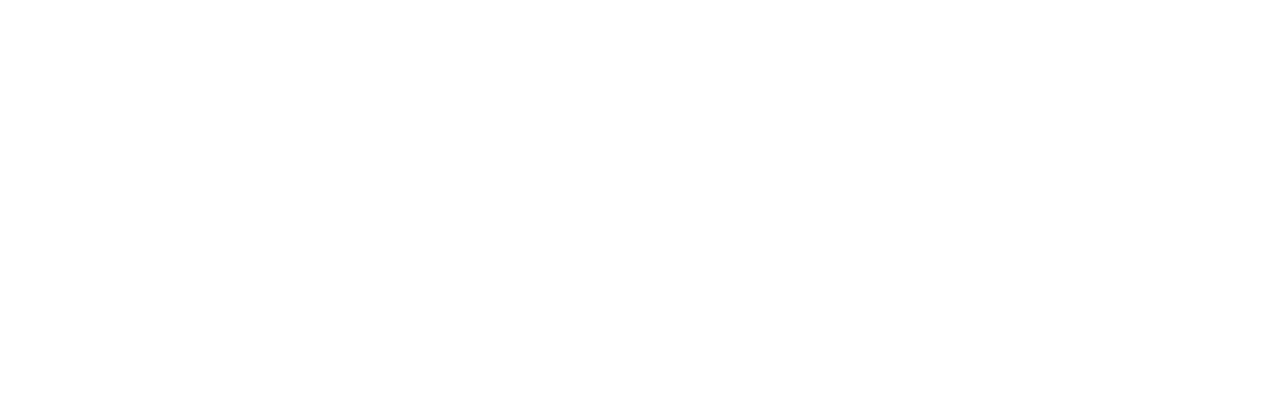
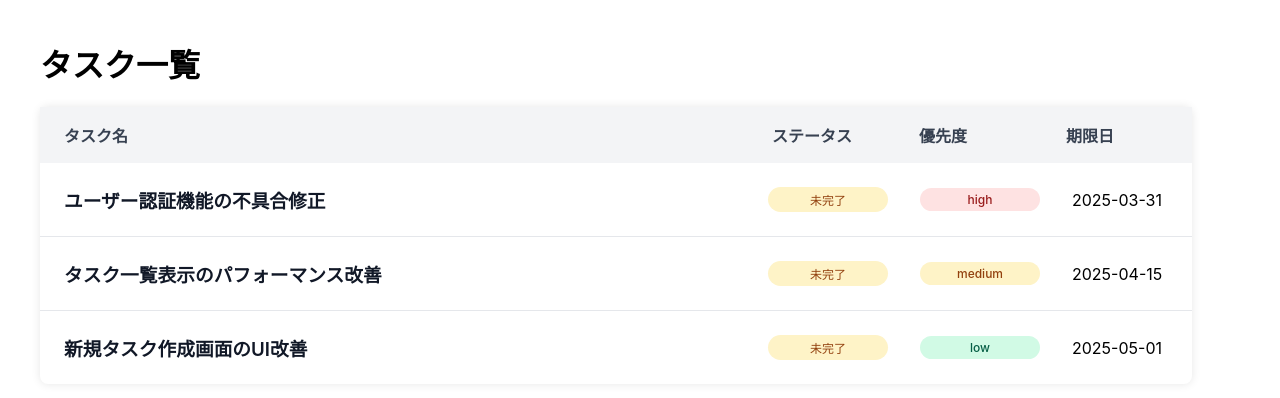
Before and after one commit to zawawa03/react-task-app, a React (Vite) app: page /tasks in a window 1280 px wide. Before the commit this address had no page. Shown: the top 398 px of the page. Built offline with nearby package versions, Linux system fonts and the light colour scheme.

Commit message:
task_index

```diff
--- a/src/App.tsx
+++ b/src/App.tsx
@@ -1,10 +1,12 @@
 import { Route, Routes } from "react-router-dom";
 import HomePage from "./pages/home";
+import TaskListPage from "./pages/tasks/taskListPage";
 
 function App() {
   return (
     <Routes>
       <Route path="/" element={<HomePage />} />
+      <Route path="/tasks" element={<TaskListPage />} />
     </Routes>
   );
 }
--- /dev/null
+++ b/src/features/tasks/components/TaskCard.tsx
@@ -0,0 +1,39 @@
+import { Link } from "react-router-dom";
+import type { Priority, Task } from "../../../types/task";
+import styles from "../styles/TaskCard.module.css"
+
+type Props = {
+  task: Task;
+};
+
+export default function TaskCard( { task }: Props) {
+  const getPriorityClass = (priority: Priority): string => {
+    switch (priority.toLowerCase()) {
+      case "high":
+        return styles.highPriority
+      case "medium":
+        return styles.mediumPriority
+      case "low":
+        return styles.lowPriority
+      default:
+        return styles.defaultPriority
+    }
+  }
+
+  const getStatusLabel = (status: boolean): string => {
+    return status ? "完了" : "未完了";
+  };
+
+  return (
+    <div className={styles.taskCard}>
+      <Link to={`/tasks/${task.id}`} className={styles.detailLink}>
+        <h3 className={styles.taskTitle}>{task.title}</h3>
+      </Link>
+      <p className={`${styles.badge} ${task.status ? styles.completed : styles.incomplete}`}>
+        {getStatusLabel(task.status)}
+      </p>
+      <p className={`${styles.badge} ${getPriorityClass(task.priority)}`}>{task.priority}</p>
+      <p className={`${styles.taskDueDate}`}>{task.dueDate}</p>
+    </div>
+  );
+}
--- /dev/null
+++ b/src/features/tasks/containers/TaskListContainer.tsx
@@ -0,0 +1,36 @@
+import { useEffect, useState } from "react";
+import { getTasks  } from "../hooks/getTasks";
+import type { Task } from "../../../types/task";
+import TaskCard from "../components/TaskCard";
+import styles from "../styles/TaskListContainer.module.css";
+
+export default function TaskListContainer() {
+  const [tasks, setTasks] = useState<Task[]>([]);
+
+  useEffect(() => {
+    const fetchTasks = async () => {
+      const fetchedTasks = await getTasks();
+      setTasks(fetchedTasks);
+    };
+    fetchTasks();
+  }, []);
+
+  return (
+    <div className={styles.container}>
+      <h1>タスク一覧</h1>
+      <div className={styles.tableContainer}>
+        <div className={styles.header}>
+          <div>タスク名</div>
+          <div>ステータス</div>
+          <div>優先度</div>
+          <div>期限日</div>
+        </div>
+        <div className={styles.taskList}>
+          {tasks.map((task) => (
+            <TaskCard key={task.id} task={task} />
+          ))}
+        </div>
+      </div>
+    </div>
+  );
+};
--- /dev/null
+++ b/src/features/tasks/hooks/getTasks.ts
@@ -0,0 +1,8 @@
+import type { Task } from "../../../types/task";
+import { mockTasks } from "../mocks/task";
+
+export const getTasks = (): Promise<Task[]> => {
+  return new Promise((resolve) => {
+    setTimeout(() => resolve([...mockTasks]));
+  });
+};
--- /dev/null
+++ b/src/features/tasks/mocks/task.ts
@@ -0,0 +1,34 @@
+import type { Task } from "../../../types/task";
+
+export const mockTasks: Task[] = [
+  {
+    id: 1,
+    title: "ユーザー認証機能の不具合修正",
+    description: "ユーザーがログイン時に、不正なトークンエラーが発生する問題を修正します。",
+    status: false,
+    priority: "high",
+    dueDate: "2025-03-31",
+    createdAt: "2025-02-17T10:00:00Z",
+    updatedAt: "2025-02-17T10:00:00Z",
+  },
+  {
+    id: 2,
+    title: "タスク一覧表示のパフォーマンス改善",
+    description: "タスク一覧ページで、タスクが大量にある場合の表示遅延を改善します。不要な再レンダリングを防ぐため、コンポーネントの最適化を実施してください。",
+    status: false,
+    priority: "medium",
+    dueDate: "2025-04-15",
+    createdAt: "2025-02-17T10:00:00Z",
+    updatedAt: "2025-02-17T10:00:00Z",
+  },
+  {
+    id: 3,
+    title: "新規タスク作成画面のUI改善",
+    description: "新規タスク作成画面の入力フォームのユーザビリティ向上を図ります。エラーメッセージの明示化や、入力フィールドのデザインを改善してください。",
+    status: false,
+    priority: "low",
+    dueDate: "2025-05-01",
+    createdAt: "2025-02-17T10:00:00Z",
+    updatedAt: "2025-02-17T10:00:00Z",
+  },
+];
--- /dev/null
+++ b/src/features/tasks/styles/TaskCard.module.css
@@ -0,0 +1,63 @@
+.taskCard {
+  display: grid;
+  grid-template-columns: 1fr 120px 120px 120px;
+  column-gap: 2rem;
+  align-items: center;
+  transition: background-color 0.2s ease;
+}
+.taskCard:hover {
+  background-color: #f9fafb;
+}
+.detailLink {
+  height: 100%;
+  display: flex;
+  align-items: center;
+  text-decoration: none;
+  padding-left: 1.5rem;
+  transition: color 0.2s ease;
+}
+.detailLink:hover .taskTitle {
+  color:rgb(56, 92, 202);
+}
+.taskTitle {
+  font-weight: 600;
+  color: #111827;
+  margin: 0;
+}
+.badge {
+  display: inline-block;
+  padding: 0.25rem 0.5rem;
+  margin: 1.5rem 0;
+  border-radius: 9999px;
+  font-size: 0.75rem;
+  font-weight: 500;
+  text-align: center;
+  cursor: pointer;
+}
+.completed {
+  background-color: #d1fae5;
+  color: #065f46;
+}
+.incomplete {
+  background-color: #fef3c7;
+  color: #92400e;
+}
+.highPriority {
+  background-color: #fee2e2;
+  color: #991b1b;
+}
+.mediumPriority {
+  background-color: #fef3c7;
+  color: #92400e;
+}
+.lowPriority {
+  background-color: #d1fae5;
+  color: #065f46;
+}
+.defaultPriority {
+  background-color: #e5e7eb;
+  color: #374251;
+}
+.dueDate {
+  color: #6b7280;
+}
--- /dev/null
+++ b/src/features/tasks/styles/TaskListContainer.module.css
@@ -0,0 +1,28 @@
+.container {
+  width: 90%;
+  max-width: 1400px;
+  margin: 40px;
+}
+.tableContainer {
+  margin: 0 auto;
+  background-color: white;
+  border-radius: 0.5rem;
+  box-shadow: 0 0 10px rgba(0, 0, 0, 0.1);
+}
+.header {
+  display: grid;
+  grid-template-columns: 1fr 115px 115px 110px;
+  column-gap: 2rem;
+  align-items: center;
+  padding: 1rem 1rem 1rem 1.5rem;
+  background-color: #f3f4f6;
+  font-weight: 600;
+  color: #374151;
+}
+.taskList {
+  display: flex;
+  flex-direction: column;
+}
+.taskList > *:not(:last-child) {
+  border-bottom: 1px solid #e5e7eb;
+}
--- /dev/null
+++ b/src/pages/tasks/taskListPage.tsx
@@ -0,0 +1,9 @@
+import TaskListContainer from "../../features/tasks/containers/TaskListContainer";
+
+export default function TaskListPage() {
+  return (
+    <div>
+      <TaskListContainer />
+    </div>
+  );
+}
--- /dev/null
+++ b/src/types/task.ts
@@ -0,0 +1,12 @@
+export type Priority = "high" | "medium" | "low";
+
+export interface Task {
+  id: number;
+  title: string;
+  description: string;
+  status: boolean;
+  priority: Priority;
+  dueDate: string;
+  createdAt: string;
+  updatedAt: string;
+}
```
